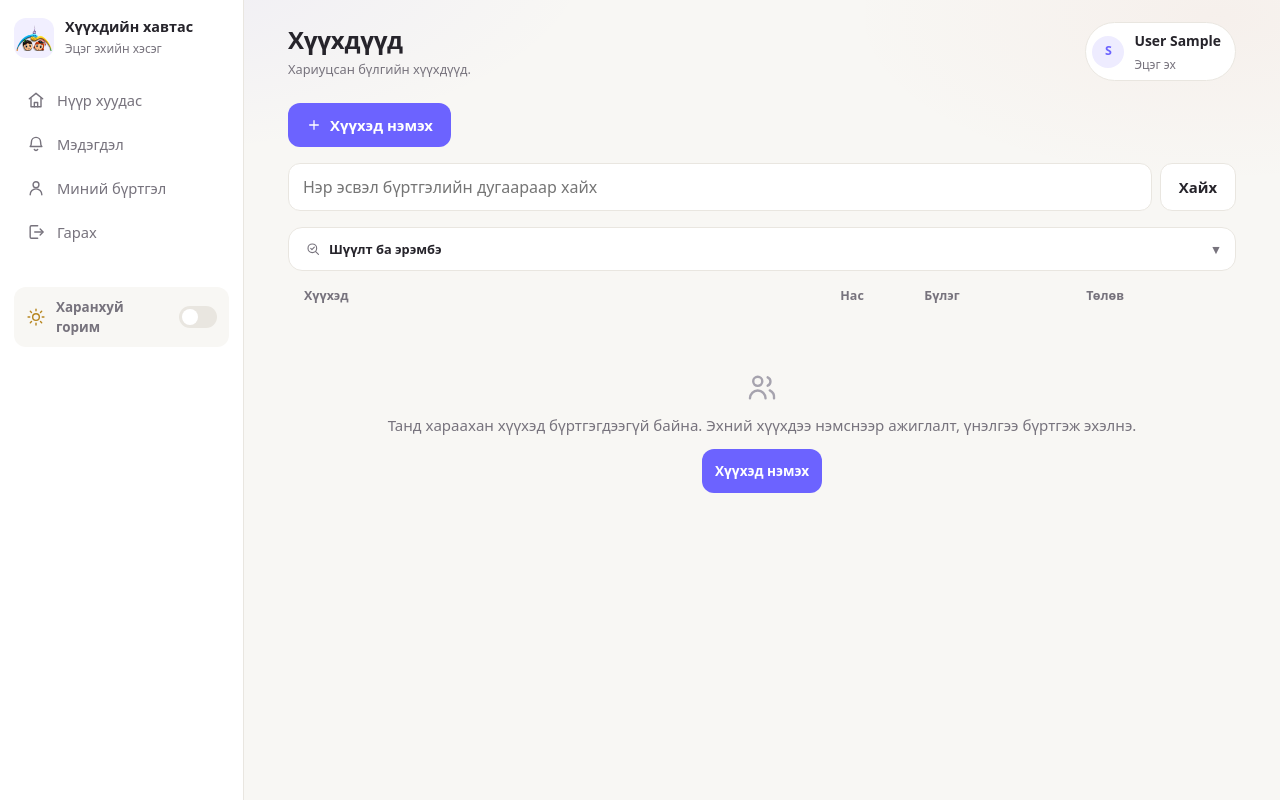
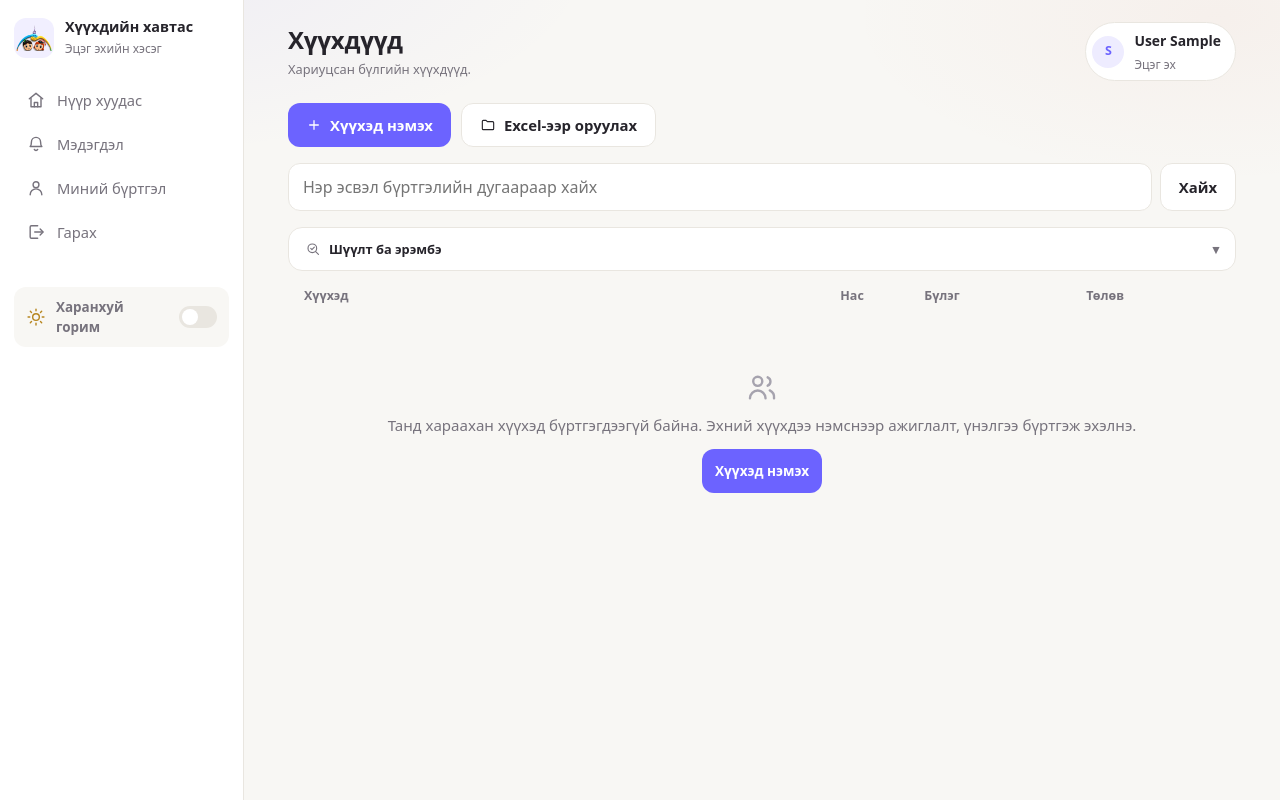
Before and after one commit to usukh6ayar/ByatshanNuudelchid, a Django app: page /bagsh/huuhded/ in a window 1280 px wide. Run offline with Django 5.2, Linux system fonts and the light colour scheme; the visitor is signed in with stand-in values (Sample User, id 1); data that the repository does not hold is empty; parts of the project's set-up code (start-up, migrations or seed data) failed here and were passed over; some libraries are stand-ins or nearby versions.

Commit message:
Restore the Excel import button on the children list
Disabled, not linked — Excel import is Phase 2 (ROADMAP §7.1) and has
no backend yet. Shown rather than left off, so a teacher looking for
it knows it is coming and not missing.

Co-Authored-By: Claude Sonnet 5 <noreply@anthropic.com>

```diff
--- a/templates/children/teacher/list.html
+++ b/templates/children/teacher/list.html
@@ -32,6 +32,13 @@
       <svg class="ic ic--sm" aria-hidden="true"><use href="#i-plus"></use></svg>
       Хүүхэд нэмэх
     </a>
+    {% comment %} Excel import is Phase 2 (ROADMAP §7.1) — shown, disabled,
+       rather than left off, so a teacher looking for it knows it is coming
+       and not missing. {% endcomment %}
+    <button type="button" class="btn btn--ghost" disabled title="Тун удахгүй">
+      <svg class="ic ic--sm" aria-hidden="true"><use href="#i-folder"></use></svg>
+      Excel-ээр оруулах
+    </button>
   </div>
 
   {% comment %} One form wraps both the search row and the disclosure below
```
